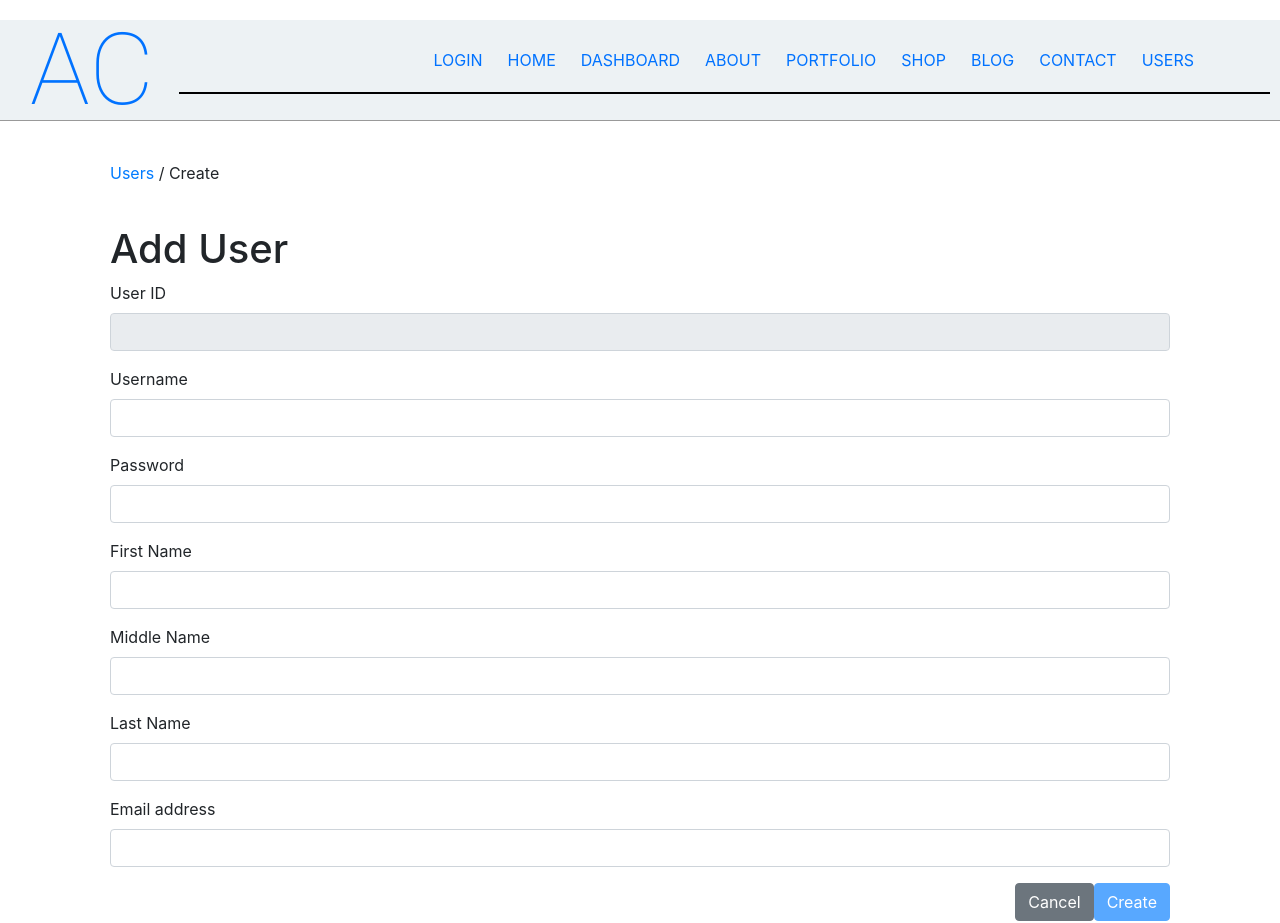
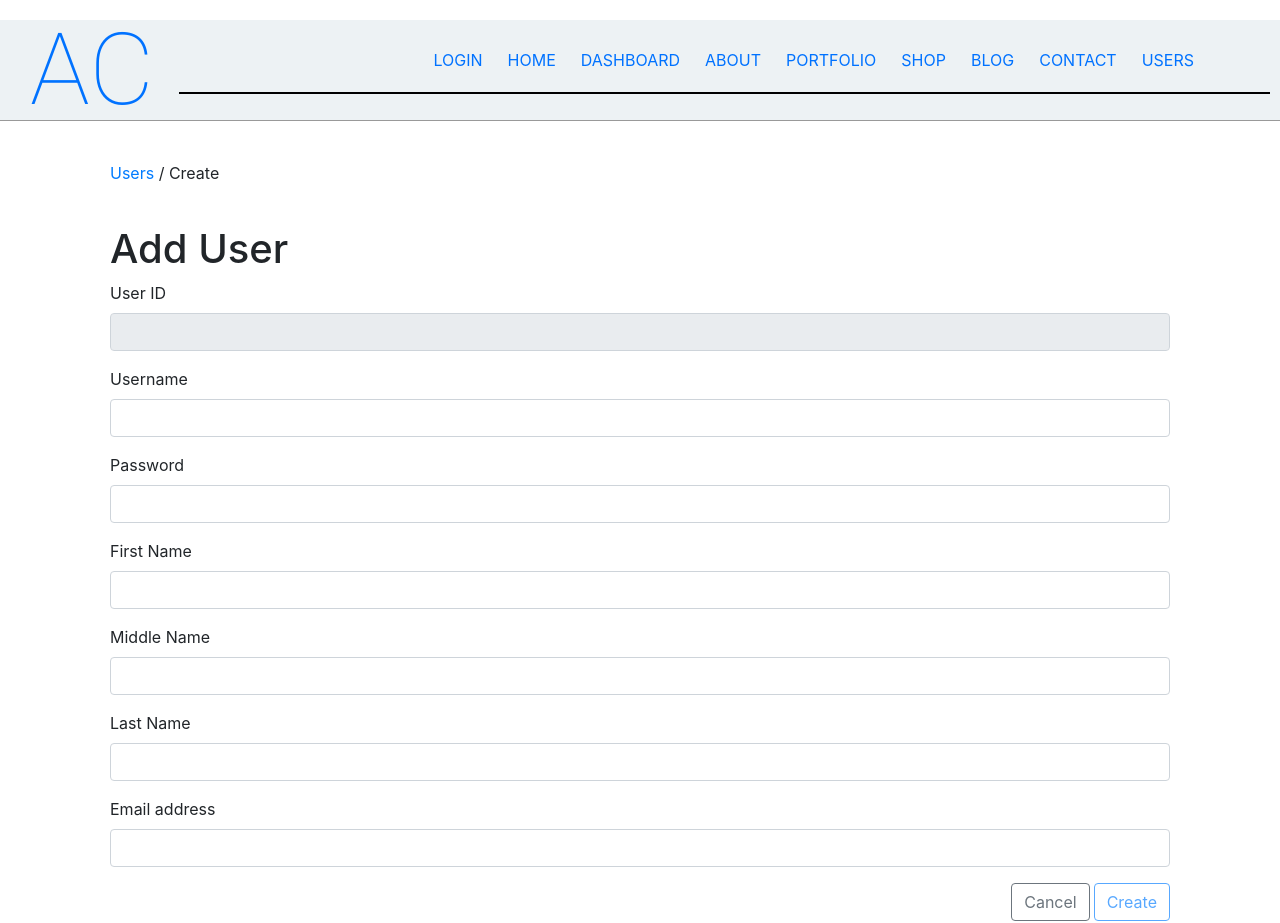
Before and after one commit to alanchavezt/AlanReact, a React app: page /users/create in a window 1280 px wide. Built offline with nearby package versions, Linux system fonts and the light colour scheme.

Commit message:
fixing styling for buttons

```diff
--- a/src/components/users/UserCreateEntry.jsx
+++ b/src/components/users/UserCreateEntry.jsx
@@ -57,8 +57,8 @@ export default class UserCreateEntry extends React.Component {
             <div style={{paddingTop: "40px"}}>
                 <h1>Add User</h1>
                 <UserFormEntry user={this.state.user} onChange={this.onFormChange}/>
-                <button type="submit" className="btn btn-primary float-right" onClick={this.handleCreate} disabled={!this.isFormValid()}>Create</button>
-                <button type="submit" className="btn btn-secondary float-right" onClick={this.handleCancel}>Cancel</button>
+                <button type="submit" className="btn btn-outline-primary float-right" onClick={this.handleCreate} disabled={!this.isFormValid()}>Create</button>
+                <button type="submit" className="btn btn-outline-secondary float-right mr-1" onClick={this.handleCancel}>Cancel</button>
             </div>
         );
     }
--- a/src/components/users/UserEditEntry.jsx
+++ b/src/components/users/UserEditEntry.jsx
@@ -76,8 +76,8 @@ export default class UserEditEntry extends React.Component {
                 <h1>Edit User</h1>
                 <UserFormEntry user={this.state.user} onChange={this.onFormChange}/>
                 <div className="form-group">
-                    <button type="button" className="btn btn-primary float-right" onClick={this.handleSave} disabled={!this.isFormValid()}>Save</button>
-                    <button type="button" className="btn btn-danger float-right" onClick={this.handleDelete}>Delete</button>
+                    <button type="button" className="btn btn-outline-primary float-right" onClick={this.handleSave} disabled={!this.isFormValid()}>Save</button>
+                    <button type="button" className="btn btn-outline-danger float-right mr-1" onClick={this.handleDelete}>Delete</button>
                 </div>
             </div>
         );
--- a/src/components/users/UserListEntry.jsx
+++ b/src/components/users/UserListEntry.jsx
@@ -33,7 +33,7 @@ export default class UserListEntry extends React.Component {
                 <div className="row row-cols-2">
                     <div className="col"><h1 className="float-left">User List</h1></div>
                     <div className="col">
-                        <button type="submit" className="btn btn-primary float-right" onClick={this.onAddClick}>Add</button>
+                        <button type="submit" className="btn btn-outline-primary float-right" onClick={this.onAddClick}>Add</button>
                     </div>
                 </div>
 
```
